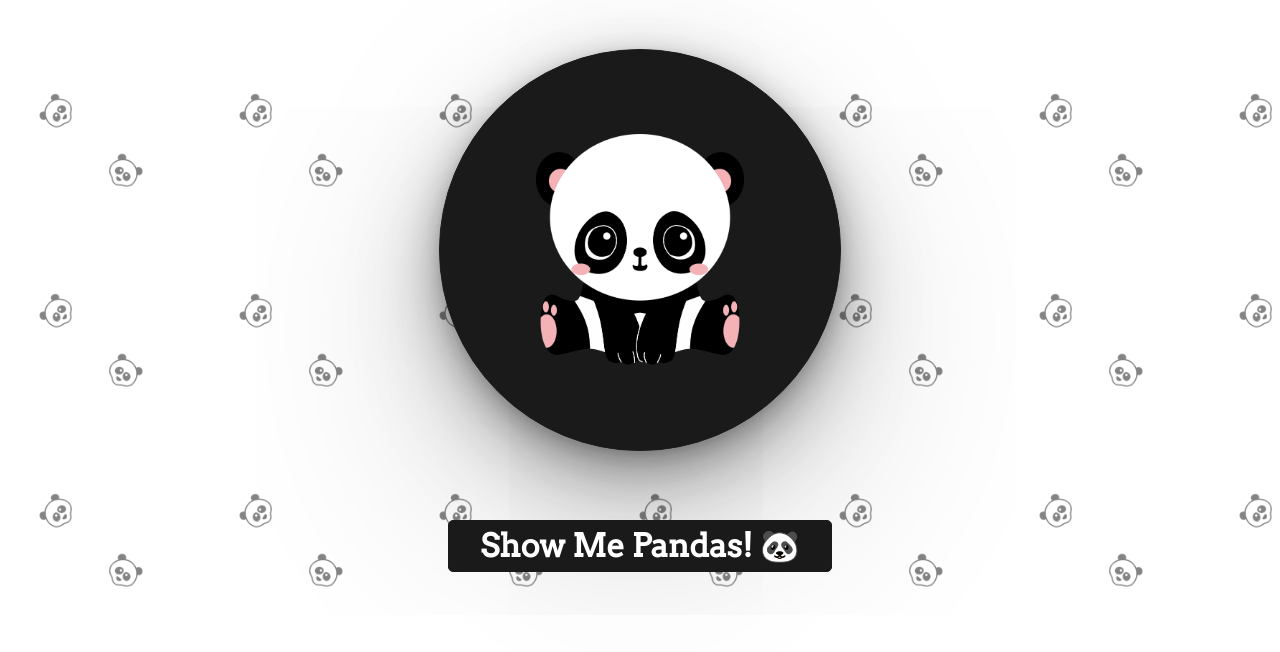
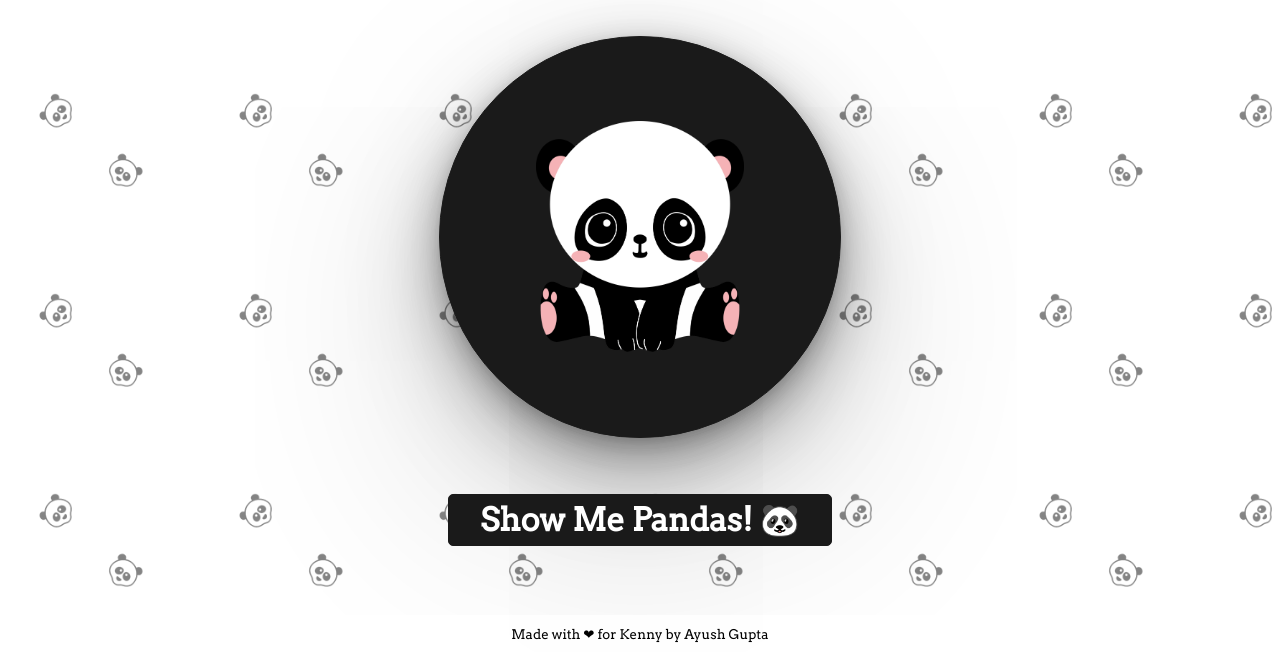
Before and after one commit to gupta-ji6/panda, a plain HTML site: page index.html in a window 1280 px wide. Shown: the part 148-800 px from the top of the page. Drawn offline with Linux system fonts and the light colour scheme.

Commit message:
Added footer

```diff
--- a/index.html
+++ b/index.html
@@ -21,6 +21,12 @@
       </div>
     </div>
     <button class="showBtn" onclick="generate()">Show Me Pandas! 🐼</button>
+    <footer>
+      <span
+        >Made with ❤ for Kenny by
+        <a href="http://ayushgupta.tech">Ayush Gupta</a></span
+      >
+    </footer>
     <script src="src/index.js"></script>
   </body>
 </html>
--- a/src/index.js
+++ b/src/index.js
@@ -21,6 +21,9 @@ function generate() {
       document.body.classList.add("body-dark");
       document.querySelector(".title").classList.add("title-dark");
       document.querySelector(".showBtn").classList.add("showBtn-dark");
+      document.querySelector("footer").classList.add("footer-dark");
+      document.querySelector("a").classList.add("link-dark");
+
       clicked = 1;
     });
 }
--- a/src/styles.css
+++ b/src/styles.css
@@ -81,6 +81,25 @@ body {
   color: black;
 }
 
+footer {
+  font-family: "Arvo", serif;
+  margin-bottom: 10px;
+  font-size: smaller;
+}
+
+footer a {
+  font-style: normal;
+  color: black;
+  text-decoration: none;
+}
+
+.footer-dark {
+  color: white;
+}
+
+.link-dark {
+  color: white;
+}
 @media (min-width: 768px) {
   /* tablet, landscape iPad, lo-res laptops ands desktops */
   .title {
```
